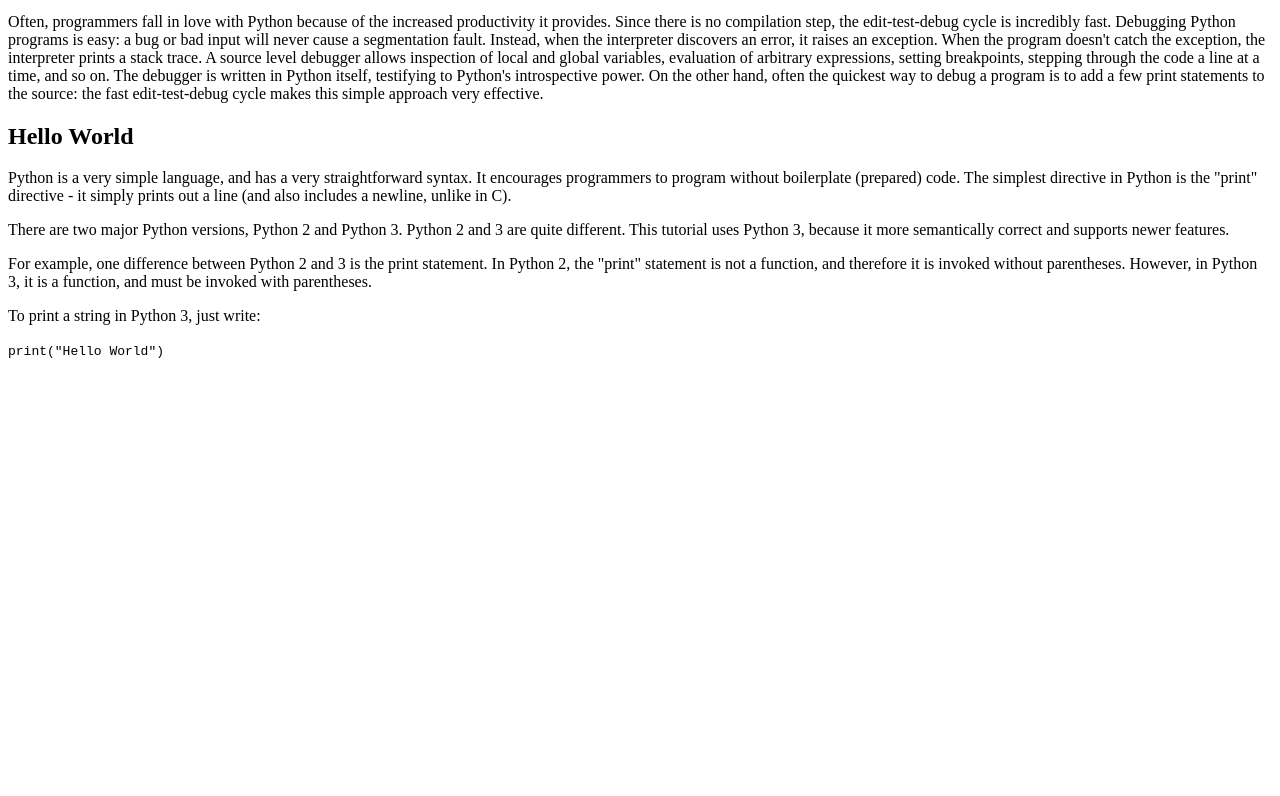
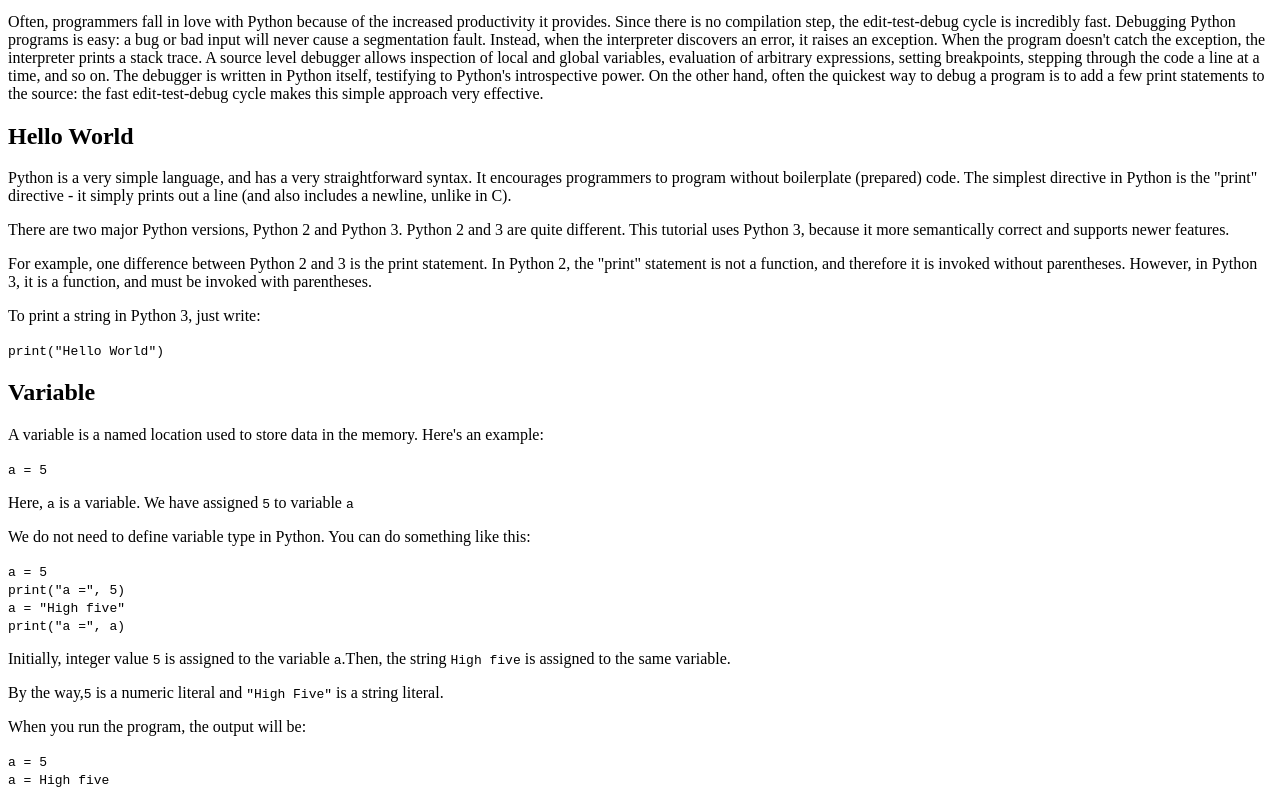
Before and after one commit to maliefrr/technical-doc-freecodecamp, a plain HTML site: page index.html in a window 1280 px wide. Shown: the part 317-1113 px from the top of the page. Before the commit the page ends 800 px from the top, so only its background shows below. Drawn offline with Linux system fonts and the light colour scheme.

Commit message:
menambahkan variable section

```diff
--- a/index.html
+++ b/index.html
@@ -12,7 +12,7 @@
         <ul>
             <li><a href="#intro">Introduction</a></li>
             <li><a href="#hello-world">Hello World</a></li>
-            <li><a href="">Variables</a></li>
+            <li><a href="#variable">Variables</a></li>
             <li><a href="">Data Type</a></li>
             <li><a href="">if else</a></li>
             <li><a href="">Loop</a></li>
@@ -70,6 +70,34 @@
                 <code>print("Hello World")</code>
             </article>
         </section>
+        <section class="main-section" id="variable">
+            <header><h1>Variable</h1></header>
+            <p>
+                A variable is a named location used to store data in the memory. Here's an example:
+            </p>
+            <code>a = 5</code>
+            <p>Here, <code>a</code>  is a variable. We have assigned <code>5</code> to variable <code>a</code></p>
+            <p>We do not need to define variable type in Python. You can do something like this:</p>
+            <code>a = 5 <br>
+                print("a =", 5) <br>
+                a = "High five" <br>
+                print("a =", a)
+            </code>
+            <p>
+                Initially, integer value <code>5</code> is assigned to the variable <code>a</code>.Then, the string
+                <code>High five</code> is assigned to the same variable.
+            </p>
+            <p>
+                By the way,<code>5</code>  is a numeric literal and <code>"High Five"</code> is a string literal.
+            </p>
+            <p>
+                When you run the program, the output will be:
+            </p>
+            <code>
+                a = 5 <br>
+                a = High five
+            </code>
+        </section>
     </main>
 </body>
 </html>
```
